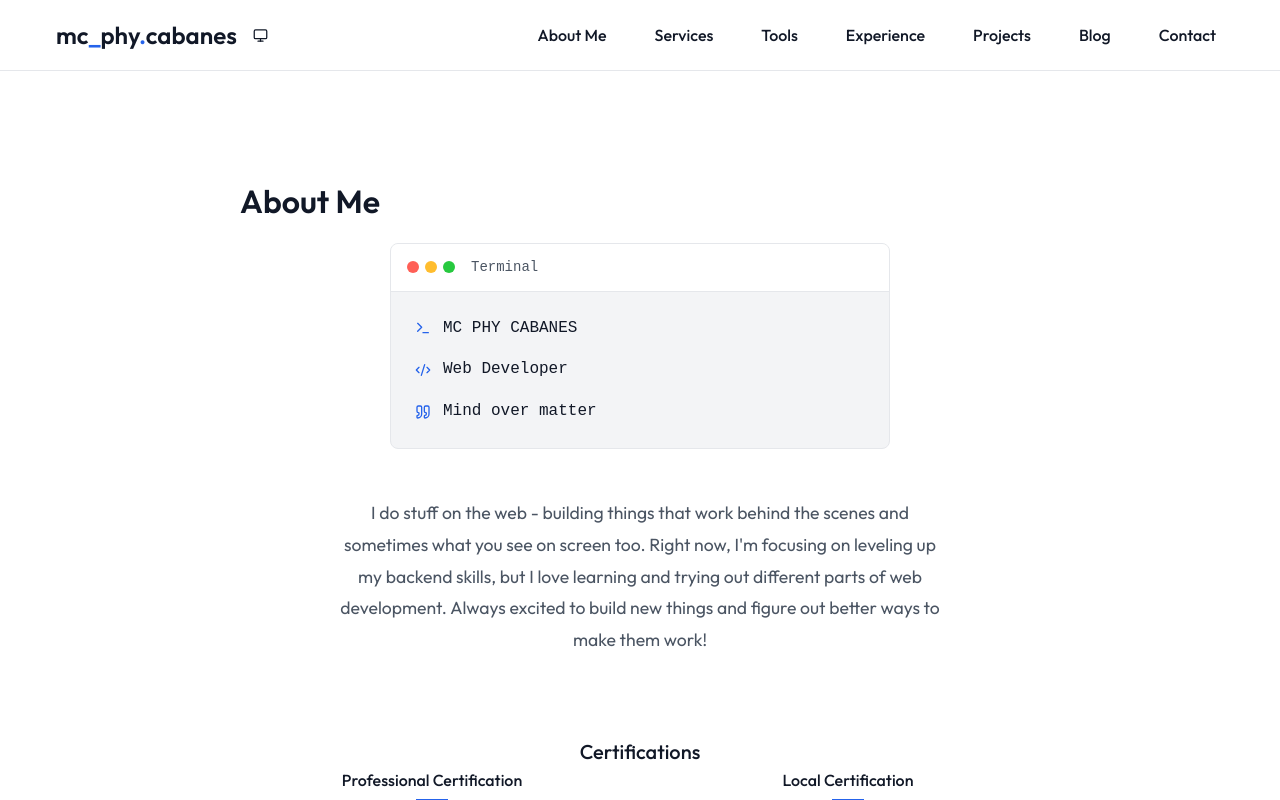
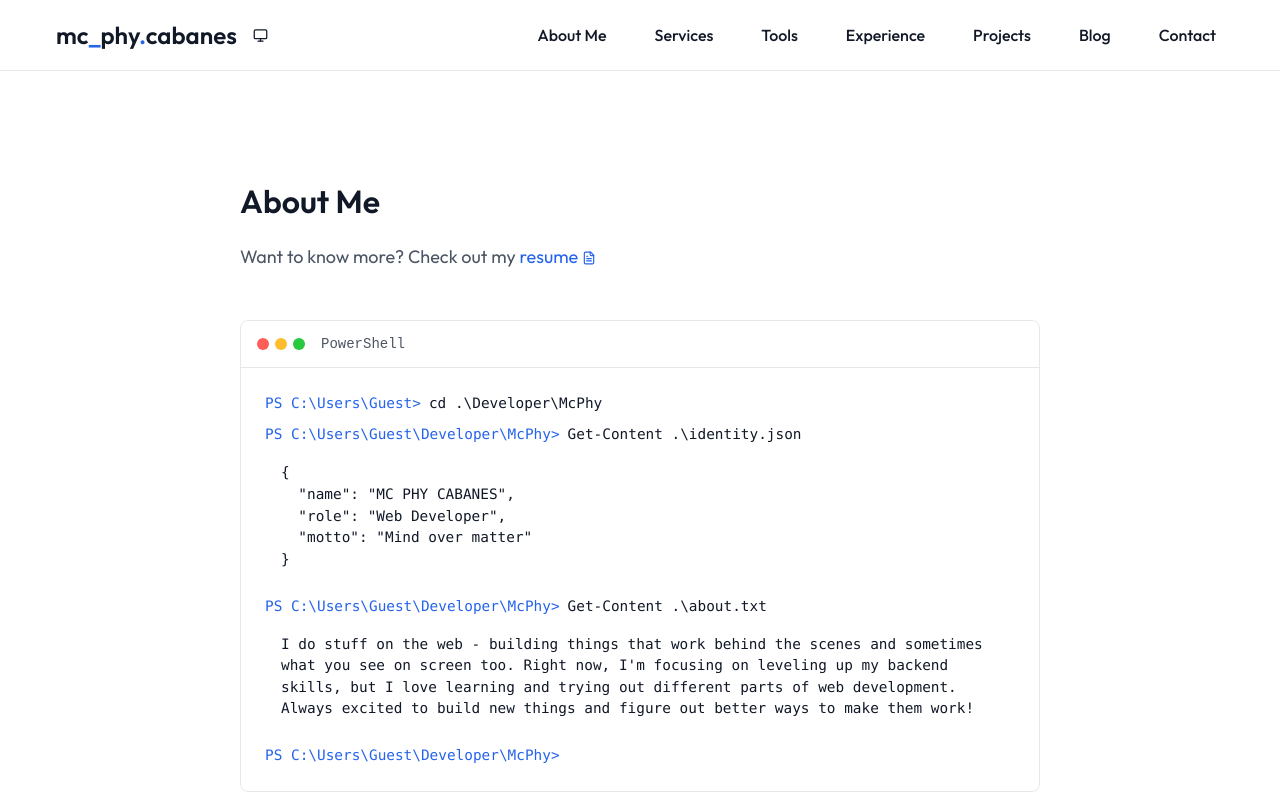
Before and after one commit to pmk808/portfolio-mc, a React (Vite) app: page / in a window 1280 px wide. Shown: the top 800 px of the page. Built offline with nearby package versions, Linux system fonts and the light colour scheme.

Commit message:
feat(ui): updated terminal view and contents

```diff
--- a/src/components/About/About.tsx
+++ b/src/components/About/About.tsx
@@ -2,13 +2,20 @@
 import { FC } from 'react';
 import * as S from './styles';
 import { Certifications } from './Certifications';
-import { Terminal, Code2, Quote } from 'lucide-react';
+import { FileText } from 'lucide-react';
 
 const About: FC = () => {
   return (
     <S.AboutSection id="about Me">
       <S.ContentContainer>
         <S.SectionTitle>About Me</S.SectionTitle>
+        <S.SectionSubtitle>
+          Want to know more? Check out my{' '}
+          <S.ResumeLink href="/resume_cabanes.pdf" download>
+            <span>resume</span>
+            <FileText size={14} />
+          </S.ResumeLink>
+        </S.SectionSubtitle>
 
         <S.AboutGrid>
           <S.BiographySection>
@@ -21,29 +28,40 @@ const About: FC = () => {
                       <span></span>
                       <span></span>
                     </S.TerminalDots>
-                    <S.TerminalTitle>Terminal</S.TerminalTitle>
+                    <S.TerminalTitle>PowerShell</S.TerminalTitle>
                   </S.TerminalHeader>
                   <S.TerminalBody>
                     <S.TerminalLine>
-                      <Terminal size={16} />
-                      <span>MC PHY CABANES</span>
+                      <S.Prompt>PS C:\Users\Guest&gt;</S.Prompt>
+                      <span>cd .\Developer\McPhy</span>
                     </S.TerminalLine>
                     <S.TerminalLine>
-                      <Code2 size={16} />
-                      <span>Web Developer</span>
+                      <S.Prompt>PS C:\Users\Guest\Developer\McPhy&gt;</S.Prompt>
+                      <span>Get-Content .\identity.json</span>
                     </S.TerminalLine>
+                    <S.TerminalOutput>
+                      {`{
+  "name": "MC PHY CABANES",
+  "role": "Web Developer",
+  "motto": "Mind over matter"
+}`}
+                    </S.TerminalOutput>
                     <S.TerminalLine>
-                      <Quote size={16} />
-                      <span>Mind over matter</span>
+                      <S.Prompt>PS C:\Users\Guest\Developer\McPhy&gt;</S.Prompt>
+                      <span>Get-Content .\about.txt</span>
+                    </S.TerminalLine>
+                    <S.TerminalOutput>
+                      I do stuff on the web - building things that work behind the scenes and sometimes what you see on screen too.
+                      Right now, I'm focusing on leveling up my backend skills, but I love learning and trying out different parts
+                      of web development. Always excited to build new things and figure out better ways to make them work!
+                    </S.TerminalOutput>
+                    <S.TerminalLine>
+                      <S.Prompt>PS C:\Users\Guest\Developer\McPhy&gt;</S.Prompt>
+                      <S.BlinkingCursor>_</S.BlinkingCursor>
                     </S.TerminalLine>
                   </S.TerminalBody>
                 </S.TerminalCard>
               </S.IntroHeader>
-              <S.BioText>
-                I do stuff on the web - building things that work behind the scenes and sometimes what you see on screen too.
-                Right now, I'm focusing on leveling up my backend skills, but I love learning and trying out different parts
-                of web development. Always excited to build new things and figure out better ways to make them work!
-              </S.BioText>
             </S.BioContent>
           </S.BiographySection>
 
--- a/src/components/About/styles.ts
+++ b/src/components/About/styles.ts
@@ -1,5 +1,5 @@
 // src/components/About/styles.ts
-import styled from 'styled-components';
+import styled, { keyframes } from 'styled-components';
 
 export const AboutSection = styled.section`
   width: 100%;
@@ -60,11 +60,52 @@ export const IntroHeader = styled.div`
 
 export const TerminalCard = styled.div`
   width: 100%;
-  max-width: 500px;
+  max-width: 900px;
   background: ${({ theme }) => theme.bg.secondary};
   border: 1px solid ${({ theme }) => theme.border};
   border-radius: 8px;
   overflow: hidden;
+  margin: 0 auto;
+
+  @media (max-width: 768px) {
+    max-width: 100%;
+    font-size: 0.9rem;
+  }
+`;
+
+export const SectionSubtitle = styled.p`
+  font-size: 1.125rem;
+  color: ${({ theme }) => theme.text.secondary};
+  text-align: left;
+  margin-bottom: 3rem;
+
+  @media (max-width: 768px) {
+    font-size: 1rem;
+    margin-bottom: 2rem;
+    padding: 0 1rem;
+  }
+`;
+
+export const ResumeLink = styled.a`
+  display: inline-flex;
+  align-items: center;
+  gap: 0.25rem;
+  color: ${({ theme }) => theme.accent};
+  text-decoration: none;
+  transition: all 0.2s ease;
+
+  &:hover {
+    opacity: 0.8;
+    text-decoration: underline;
+
+    svg {
+      transform: translateY(-1px);
+    }
+  }
+
+  svg {
+    transition: transform 0.2s ease;
+  }
 `;
 
 export const TerminalHeader = styled.div`
@@ -73,6 +114,10 @@ export const TerminalHeader = styled.div`
   border-bottom: 1px solid ${({ theme }) => theme.border};
   display: flex;
   align-items: center;
+
+  @media (max-width: 768px) {
+    padding: 0.5rem 0.75rem;
+  }
 `;
 
 export const TerminalDots = styled.div`
@@ -97,44 +142,101 @@ export const TerminalDots = styled.div`
       background-color: #27c93f;
     }
   }
+
+  @media (max-width: 768px) {
+    gap: 0.25rem;
+
+    span {
+      width: 0.625rem;
+      height: 0.625rem;
+    }
+  }
 `;
 
 export const TerminalTitle = styled.div`
   color: ${({ theme }) => theme.text.secondary};
   font-size: 0.875rem;
   font-family: monospace;
+
+  @media (max-width: 768px) {
+    font-size: 0.8rem;
+  }
+`;
+
+const blink = keyframes`
+  0%, 100% { opacity: 1; }
+  50% { opacity: 0; }
+`;
+
+export const Prompt = styled.span`
+  color: ${({ theme }) => theme.accent};
+  margin-right: 0.5rem;
+  user-select: none;
+  flex-shrink: 0;
+
+  @media (max-width: 480px) {
+    max-width: 60%;
+    overflow: hidden;
+    text-overflow: ellipsis;
+  }
+`;
+
+export const TerminalOutput = styled.pre`
+  font-family: 'Consolas', monospace;
+  font-size: 0.9rem;
+  line-height: 1.5;
+  color: ${({ theme }) => theme.text.primary};
+  margin: 0.5rem 0 1rem 0;
+  white-space: pre-wrap;
+  padding-left: 1rem;
+  width: 100%;
+  overflow-x: auto;
+
+  @media (max-width: 768px) {
+    font-size: 0.8rem;
+    padding-left: 0.5rem;
+  }
+
+  @media (max-width: 480px) {
+    font-size: 0.75rem;
+    line-height: 1.4;
+  }
+`;
+
+export const BlinkingCursor = styled.span`
+  animation: ${blink} 1s step-end infinite;
+  color: ${({ theme }) => theme.text.primary};
+`;
+
+export const TerminalLine = styled.div`
+  display: flex;
+  align-items: center;
+  font-family: 'Consolas', monospace;
+  font-size: 0.9rem;
+  color: ${({ theme }) => theme.text.primary};
+  white-space: nowrap;
+  min-width: min-content;
+
+  @media (max-width: 768px) {
+    font-size: 0.8rem;
+  }
+
+  @media (max-width: 480px) {
+    font-size: 0.75rem;
+  }
 `;
 
 export const TerminalBody = styled.div`
   padding: 1.5rem;
   display: flex;
   flex-direction: column;
-  gap: 1rem;
-`;
+  gap: 0.5rem;
+  background-color: ${({ theme }) => theme.bg.primary};
+  overflow-x: auto;
 
-export const TerminalLine = styled.div`
-  display: flex;
-  align-items: center;
-  gap: 0.75rem;
-  color: ${({ theme }) => theme.text.primary};
-  font-size: 1rem;
-
-  svg {
-    color: ${({ theme }) => theme.accent};
+  @media (max-width: 768px) {
+    padding: 1rem;
   }
-
-  span {
-    font-family: monospace;
-  }
-`;
-
-export const BioText = styled.p`
-  color: ${({ theme }) => theme.text.secondary};
-  line-height: 1.8;
-  font-size: 1.1rem;
-  text-align: center;
-  max-width: 600px;
-  margin: 0 auto;
 `;
 
 export const TechnologiesSection = styled.div`
@@ -377,20 +479,6 @@ export const TimelineDescription = styled.p`
   line-height: 1.6;
 `;
 
-export const BioSection = styled.div`
-  width: 100%;
-  display: grid;
-  grid-template-columns: 240px 1fr; // Fixed width for image column
-  gap: 2.5rem;
-  align-items: start;
-  max-width: 800px;
-  margin-bottom: 2rem;
-
-  @media (max-width: 768px) {
-    grid-template-columns: 1fr;
-    gap: 2rem;
-  }
-`;
 
 export const ImageContainer = styled.div`
   width: 240px;
@@ -427,3 +515,12 @@ export const RoleLabel = styled.h4`
   margin-bottom: 1.8rem;
   font-weight: 500;
 `;
+
+export const TerminalBio = styled.div`
+  font-family: monospace;
+  font-size: 0.95rem;
+  line-height: 1.6;
+  color: ${({ theme }) => theme.text.secondary};
+  padding: 1rem 0;
+  white-space: pre-wrap;
+`;
```
Also changed, not shown: 1 other file (tests, documents, lock files or other folders).
